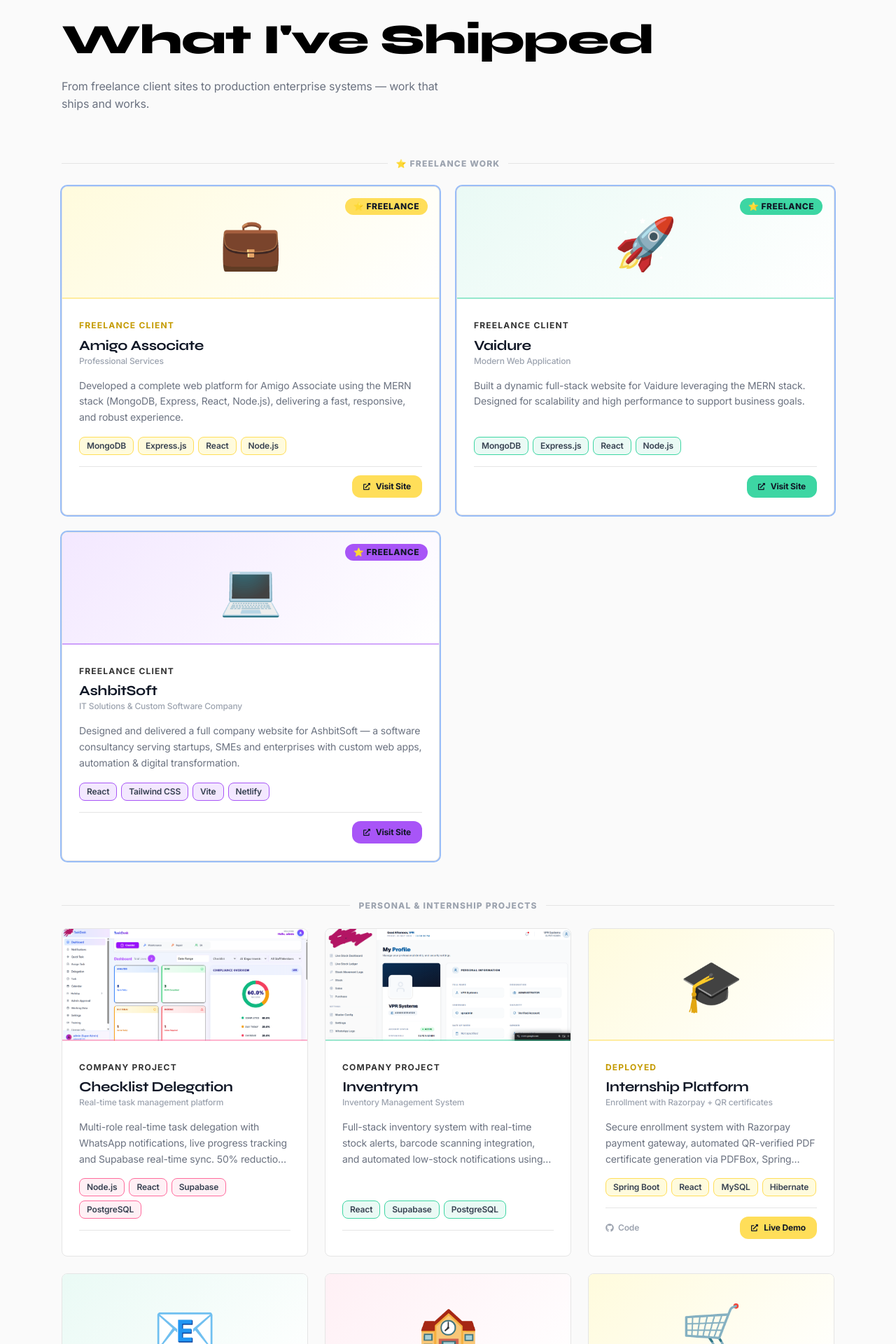
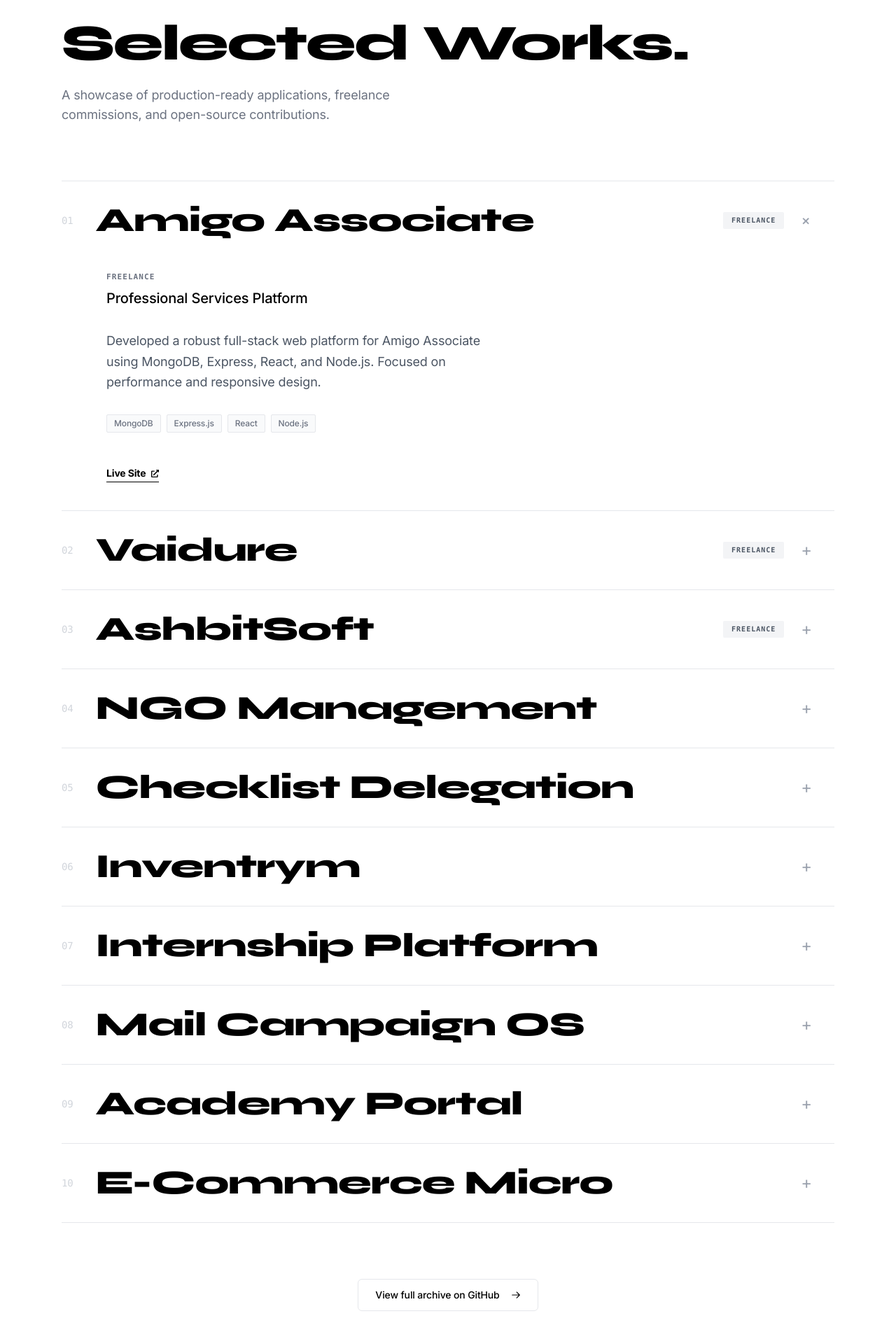
Before and after one commit to ashuuu08/Portfolio1, a React (Vite) app: page / in a window 1280 px wide. Shown: the part 4200-6120 px from the top of the page at 70% size. Built offline with nearby package versions, Linux system fonts and the light colour scheme.

Commit message:
Update Portfolio with accordion layout and NGO project

```diff
--- a/src/components/PortFolio.jsx
+++ b/src/components/PortFolio.jsx
@@ -1,256 +1,217 @@
-import React from "react";
-import { motion } from "framer-motion";
-import { FaGithub, FaExternalLinkAlt, FaReact, FaNodeJs, FaCode, FaServer } from "react-icons/fa";
-import { SiSpringboot, SiPostgresql, SiMysql, SiSupabase, SiTailwindcss, SiVercel } from "react-icons/si";
+import React, { useState } from "react";
+import { motion, AnimatePresence } from "framer-motion";
+import { FaGithub, FaExternalLinkAlt } from "react-icons/fa";
 import { HiOutlineArrowRight } from "react-icons/hi";
 
 import checklistImg from "../assets/checklist.png";
 import inventrymImg from "../assets/inventrym.png";
 
-const into = (i=0) => ({
-  initial:{opacity:0,y:28},
-  whileInView:{opacity:1,y:0},
-  viewport:{once:true},
-  transition:{duration:.65,delay:i*.08,ease:[.16,1,.3,1]},
+const into = (i = 0) => ({
+  initial: { opacity: 0, y: 20 },
+  whileInView: { opacity: 1, y: 0 },
+  viewport: { once: true },
+  transition: { duration: 0.6, delay: i * 0.05, ease: [0.16, 1, 0.3, 1] },
 });
 
-/* ── all projects including 2 freelance ── */
 const projects = [
-  /* ── FREELANCE ── */
   {
-    tag:"Freelance Client",
-    emoji:"💼",
-    title:"Amigo Associate",
-    sub:"Professional Services",
-    desc:"Developed a complete web platform for Amigo Associate using the MERN stack (MongoDB, Express, React, Node.js), delivering a fast, responsive, and robust experience.",
-    tech:["MongoDB","Express.js","React","Node.js"],
-    icons:[<FaReact/>,<FaNodeJs/>],
-    live:"https://www.amigoassociate.com/",
-    accent:"#FFDE59",
-    accentLight:"#FFFBDD",
+    tag: "Freelance",
+    title: "Amigo Associate",
+    sub: "Professional Services Platform",
+    desc: "Developed a robust full-stack web platform for Amigo Associate using MongoDB, Express, React, and Node.js. Focused on performance and responsive design.",
+    tech: ["MongoDB", "Express.js", "React", "Node.js"],
+    live: "https://www.amigoassociate.com/",
     freelance: true,
   },
   {
-    tag:"Freelance Client",
-    emoji:"🚀",
-    title:"Vaidure",
-    sub:"Modern Web Application",
-    desc:"Built a dynamic full-stack website for Vaidure leveraging the MERN stack. Designed for scalability and high performance to support business goals.",
-    tech:["MongoDB","Express.js","React","Node.js"],
-    icons:[<FaReact/>,<FaNodeJs/>],
-    live:"https://www.vaidure.com/",
-    accent:"#3DD6A3",
-    accentLight:"#EAFAF5",
+    tag: "Freelance",
+    title: "Vaidure",
+    sub: "Modern Web Application",
+    desc: "Built a dynamic MERN stack application for Vaidure. Designed for scalability and high performance to support rapid business scaling.",
+    tech: ["MongoDB", "Express.js", "React", "Node.js"],
+    live: "https://www.vaidure.com/",
     freelance: true,
   },
   {
-    tag:"Freelance Client",
-    emoji:"💻",
-    title:"AshbitSoft",
-    sub:"IT Solutions & Custom Software Company",
-    desc:"Designed and delivered a full company website for AshbitSoft — a software consultancy serving startups, SMEs and enterprises with custom web apps, automation & digital transformation.",
-    tech:["React","Tailwind CSS","Vite","Netlify"],
-    icons:[<FaReact/>,<SiTailwindcss/>,<SiVercel/>],
-    live:"https://ashbit.in",
-    accent:"#A855F7",
-    accentLight:"#F3E8FF",
+    tag: "Freelance",
+    title: "AshbitSoft",
+    sub: "IT Solutions Company Site",
+    desc: "Engineered the official website for AshbitSoft consultancy. Built with React and Tailwind for blazing fast load times and clean UI.",
+    tech: ["React", "Tailwind CSS", "Vite", "Netlify"],
+    live: "https://ashbit.in",
     freelance: true,
   },
-  /* ── PERSONAL / INTERNSHIP ── */
   {
-    tag:"Company Project",
-    emoji:"📋",
-    image: checklistImg,
-    title:"Checklist Delegation",
-    sub:"Real-time task management platform",
-    desc:"Multi-role real-time task delegation with WhatsApp notifications, live progress tracking and Supabase real-time sync. 50% reduction in team follow-up time.",
-    tech:["Node.js","React","Supabase","PostgreSQL"],
-    icons:[<FaNodeJs/>,<FaReact/>,<SiSupabase/>,<SiPostgresql/>],
-    accent:"#FF6B9D",
-    accentLight:"#FFF0F5",
+    tag: "Backend API",
+    title: "NGO Management",
+    sub: "Finance & Auth System",
+    desc: "Secure backend architecture for NGO management. Features Spring Security with JWT authentication and an embedded H2 database for robust data handling and API testing via Postman.",
+    tech: ["Java", "Spring Boot", "Spring Security", "JWT", "H2 Database", "Postman"],
+    code: "https://github.com/ashuuu08/ngo_finance.git",
   },
   {
-    tag:"Company Project",
-    emoji:"📦",
-    image: inventrymImg,
-    title:"Inventrym",
-    sub:"Inventory Management System",
-    desc:"Full-stack inventory system with real-time stock alerts, barcode scanning integration, and automated low-stock notifications using Supabase and React.",
-    tech:["React","Supabase","PostgreSQL"],
-    icons:[<FaReact/>,<SiSupabase/>,<SiPostgresql/>],
-    accent:"#3DD6A3",
-    accentLight:"#EAFAF5",
+    tag: "SaaS",
+    image: checklistImg,
+    title: "Checklist Delegation",
+    sub: "Real-time task management",
+    desc: "Real-time task delegation with WhatsApp notifications, live progress tracking and Supabase real-time sync. Reduced team follow-up time by 50%.",
+    tech: ["Node.js", "React", "Supabase", "PostgreSQL"],
   },
   {
-    tag:"Deployed",
-    emoji:"🎓",
-    title:"Internship Platform",
-    sub:"Enrollment with Razorpay + QR certificates",
-    desc:"Secure enrollment system with Razorpay payment gateway, automated QR-verified PDF certificate generation via PDFBox, Spring Security JWT RBAC.",
-    tech:["Spring Boot","React","MySQL","Hibernate"],
-    icons:[<SiSpringboot/>,<FaReact/>,<SiMysql/>],
-    live:"https://internmaker.vercel.app/",
-    code:"https://github.com/ashuuu08/internmaker_backend",
-    accent:"#FFDE59",
-    accentLight:"#FFFBDD",
+    tag: "Enterprise",
+    image: inventrymImg,
+    title: "Inventrym",
+    sub: "Inventory Management System",
+    desc: "Full-stack inventory system with real-time stock alerts, barcode scanning, and automated notifications.",
+    tech: ["React", "Supabase", "PostgreSQL"],
   },
   {
-    tag:"Company Project",
-    emoji:"📧",
-    title:"Mail Campaign OS",
-    sub:"Automated email marketing suite",
-    desc:"10+ template email marketing platform, audience segmentation, open-rate analytics & scheduling. Cut manual campaign effort by 60%.",
-    tech:["Node.js","React","Supabase","PostgreSQL"],
-    icons:[<FaNodeJs/>,<FaReact/>,<SiSupabase/>],
-    accent:"#3DD6A3",
-    accentLight:"#EAFAF5",
+    tag: "Deployed",
+    title: "Internship Platform",
+    sub: "Enrollment & QR certificates",
+    desc: "Secure enrollment system with Razorpay integration and automated QR-verified PDF certificate generation via Spring Boot.",
+    tech: ["Spring Boot", "React", "MySQL", "Hibernate"],
+    live: "https://internmaker.vercel.app/",
+    code: "https://github.com/ashuuu08/internmaker_backend",
   },
   {
-    tag:"Deployed",
-    emoji:"🏫",
-    title:"Academy Portal",
-    sub:"Role-based study material platform",
-    desc:"Secure study material hub with admin/student roles, subject management, file preview and download. Deployed on Vercel.",
-    tech:["React","Node.js","MySQL"],
-    icons:[<FaReact/>,<FaNodeJs/>,<SiMysql/>],
-    live:"https://gharhischool.vercel.app/",
-    code:"https://github.com/ashuuu08/gharhischool",
-    accent:"#FF6B9D",
-    accentLight:"#FFF0F5",
+    tag: "Tool",
+    title: "Mail Campaign OS",
+    sub: "Automated marketing suite",
+    desc: "Email marketing platform with audience segmentation and open-rate analytics. Cut manual campaign effort by 60%.",
+    tech: ["Node.js", "React", "Supabase", "PostgreSQL"],
   },
   {
-    tag:"OSS",
-    emoji:"🛒",
-    title:"E-Commerce Micro",
-    sub:"Microservices shopping platform",
-    desc:"Scalable shopping architecture with microservices, product management, cart, JWT auth, and Razorpay payment integration.",
-    tech:["Spring Boot","React","JWT","Microservices"],
-    icons:[<SiSpringboot/>,<FaReact/>,<SiMysql/>],
-    code:"https://github.com/ashuuu08/shopEase-e-Commerce",
-    accent:"#FFDE59",
-    accentLight:"#FFFBDD",
+    tag: "Deployed",
+    title: "Academy Portal",
+    sub: "Role-based study platform",
+    desc: "Secure hub with admin/student roles, subject management, and file preview. Deployed on Vercel.",
+    tech: ["React", "Node.js", "MySQL"],
+    live: "https://gharhischool.vercel.app/",
+    code: "https://github.com/ashuuu08/gharhischool",
+  },
+  {
+    tag: "OSS",
+    title: "E-Commerce Micro",
+    sub: "Microservices architecture",
+    desc: "Scalable shopping architecture featuring microservices, JWT auth, and Razorpay payment integration.",
+    tech: ["Spring Boot", "React", "Microservices"],
+    code: "https://github.com/ashuuu08/shopEase-e-Commerce",
   },
 ];
 
-const ProjectCard = ({p, i}) => (
-  <motion.article {...into(i*.07)} className={`card card-pop group flex flex-col overflow-hidden relative ${p.freelance?"ring-2":""}`}
-    style={p.freelance?{ringColor:p.accent}:{}}>
+const ProjectAccordion = ({ p, i, isOpen, toggleOpen }) => {
+  return (
+    <motion.div {...into(i * 0.05)} className="border-b border-gray-200">
+      <button
+        onClick={toggleOpen}
+        className="w-full flex flex-col md:flex-row md:items-center justify-between py-8 text-left hover:bg-gray-50 transition-colors px-4 -mx-4 group"
+      >
+        <div className="flex flex-col md:flex-row md:items-center gap-2 md:gap-8 mb-4 md:mb-0">
+          <span className="text-gray-300 font-mono text-sm group-hover:text-black transition-colors">
+            {String(i + 1).padStart(2, '0')}
+          </span>
+          <h3 className="text-3xl md:text-5xl font-black text-black group-hover:text-gray-600 transition-colors" style={{ fontFamily: "var(--font-display)", letterSpacing: "-0.02em" }}>
+            {p.title}
+          </h3>
+        </div>
+        <div className="flex items-center justify-between md:justify-end w-full md:w-auto gap-6">
+           {p.freelance && <span className="px-3 py-1 text-[10px] font-bold uppercase tracking-widest bg-gray-100 text-gray-600 rounded-sm font-mono">Freelance</span>}
+           <span className={`text-2xl font-light transition-transform duration-300 text-gray-400 group-hover:text-black ${isOpen ? "rotate-45" : ""}`}>
+             +
+           </span>
+        </div>
+      </button>
 
-    {/* freelance star stamp */}
-    {p.freelance && (
-      <div className="absolute top-4 right-4 z-20 flex items-center gap-1 px-3 py-1 rounded-full text-xs font-black uppercase"
-        style={{background:p.accent,color:"#111827",letterSpacing:".5px"}}>
-        ⭐ Freelance
-      </div>
-    )}
-
-    {/* visual header */}
-    <div className="relative h-40 flex items-center justify-center text-7xl overflow-hidden"
-      style={{background:`linear-gradient(135deg,${p.accentLight},#fff)`}}>
-      {p.image ? (
-        <img src={p.image} alt={p.title} className="w-full h-full object-cover group-hover:scale-110 transition-transform duration-500" />
-      ) : (
-        <span className="group-hover:scale-110 transition-transform duration-500 inline-block">{p.emoji}</span>
-      )}
-      {/* animated corner accent */}
-      <div className="absolute bottom-0 left-0 w-full h-0.5 opacity-50"
-        style={{background:p.accent}}/>
+      <AnimatePresence>
+        {isOpen && (
+          <motion.div
+            initial={{ height: 0, opacity: 0 }}
+            animate={{ height: "auto", opacity: 1 }}
+            exit={{ height: 0, opacity: 0 }}
+            className="overflow-hidden"
+          >
+            <div className="pb-10 pt-4 md:pl-16 flex flex-col lg:flex-row gap-12">
+              <div className="flex-1 space-y-8">
+                <div>
+                  <p className="text-[11px] font-bold uppercase tracking-widest text-gray-500 font-mono mb-2">{p.tag}</p>
+                  <p className="text-xl font-medium text-black">{p.sub}</p>
                 </div>
 
-    {/* body */}
-    <div className="p-6 flex flex-col flex-grow gap-4">
-      <div>
-        <span className="text-xs font-bold uppercase tracking-widest" style={{color:p.accent==="var(--y)"||p.accent==="#FFDE59"?"#C49A00":p.accent==="#3DD6A3"?"var(--mh)":"var(--ph)"}}>
-          {p.tag}
-        </span>
-        <h3 className="text-xl font-bold text-gray-900 mt-1 group-hover:text-[#0D0D0D] transition-colors leading-tight" style={{fontFamily:"Syne,sans-serif"}}>
-          {p.title}
-        </h3>
-        <p className="text-xs text-gray-400 font-medium mt-0.5">{p.sub}</p>
-      </div>
+                <p className="text-gray-600 leading-relaxed text-lg max-w-xl">{p.desc}</p>
 
-      <p className="text-gray-500 text-sm leading-relaxed line-clamp-3">{p.desc}</p>
-
-      {/* tech stack */}
-      <div className="flex flex-wrap gap-1.5 mt-auto">
-        {p.tech.map((t,j)=>(
-          <span key={j} className="px-2.5 py-1 rounded-lg text-xs font-semibold"
-            style={{background:p.accentLight,color:"#374151",border:`1px solid ${p.accent}`}}>
+                <div className="flex flex-wrap gap-2">
+                  {p.tech.map((t, j) => (
+                    <span key={j} className="text-xs font-medium text-gray-500 bg-gray-50 px-2.5 py-1 rounded-sm border border-gray-200">
                       {t}
                     </span>
                   ))}
                 </div>
 
-      {/* action links */}
-      <div className="flex items-center gap-3 pt-3 border-t" style={{borderColor:"var(--bdr)"}}>
-        {p.code && (
-          <a href={p.code} target="_blank" rel="noopener noreferrer"
-            className="flex items-center gap-1.5 text-xs font-semibold text-gray-400 hover:text-gray-900 transition-colors">
-            <FaGithub/> Code
+                <div className="flex items-center gap-8 pt-4">
+                  {p.live && (
+                    <a href={p.live} target="_blank" rel="noopener noreferrer" className="group inline-flex items-center gap-2 text-sm font-bold text-black border-b border-black hover:text-gray-600 hover:border-gray-600 pb-0.5 transition-colors">
+                      Live Site <FaExternalLinkAlt size={11} className="group-hover:translate-x-0.5 transition-transform" />
                     </a>
                   )}
-        {p.live && (
-          <a href={p.live} target="_blank" rel="noopener noreferrer"
-            className="ml-auto flex items-center gap-2 text-xs font-bold px-4 py-2 rounded-xl transition-all hover:-translate-y-0.5"
-            style={{background:p.accent,color:"#111827"}}>
-            <FaExternalLinkAlt size={10}/>
-            {p.freelance ? "Visit Site" : "Live Demo"}
+                  {p.code && (
+                    <a href={p.code} target="_blank" rel="noopener noreferrer" className="group inline-flex items-center gap-2 text-sm font-bold text-gray-500 hover:text-black transition-colors">
+                      Source Code <FaGithub size={14} className="group-hover:scale-110 transition-transform" />
                     </a>
                   )}
                 </div>
               </div>
-  </motion.article>
+
+              {p.image && (
+                <div className="flex-1">
+                  <div className="w-full aspect-video bg-gray-100 border border-gray-200 rounded-md overflow-hidden shadow-sm">
+                    <img src={p.image} alt={p.title} className="w-full h-full object-cover grayscale hover:grayscale-0 transition-all duration-700" />
+                  </div>
+                </div>
+              )}
+            </div>
+          </motion.div>
+        )}
+      </AnimatePresence>
+    </motion.div>
   );
+};
 
 export default function Portfolio() {
-  const freelance = projects.filter(p=>p.freelance);
-  const personal  = projects.filter(p=>!p.freelance);
+  const [openIndex, setOpenIndex] = useState(0);
+
+  const toggleOpen = (index) => {
+    setOpenIndex(openIndex === index ? -1 : index);
+  };
 
   return (
-    <section id="projects" className="sec-alt">
+    <section id="projects" className="sec bg-white">
       <div className="wrap">
-
-        {/* header */}
-        <motion.div {...into(0)} className="mb-16">
-          <p className="badge"> 🏗️ PORTFOLIO </p>
-          <h2 className="h-lg">
-            What I've <span className="hy">Shipped</span>
+        <motion.div {...into(0)} className="mb-20">
+          <p className="badge">Portfolio</p>
+          <h2 className="text-5xl md:text-6xl lg:text-7xl font-black text-black" style={{ fontFamily: "var(--font-display)", letterSpacing: "-0.03em" }}>
+            Selected Works.
           </h2>
-          <p className="text-gray-500 max-w-xl">
-            From freelance client sites to production enterprise systems — work that ships and works.
+          <p className="text-gray-500 max-w-xl text-lg mt-6">
+            A showcase of production-ready applications, freelance commissions, and open-source contributions.
           </p>
         </motion.div>
 
-        {/* ── FREELANCE HIGHLIGHT ── */}
-        <motion.div {...into(.05)} className="mb-6">
-          <div className="flex items-center gap-3 mb-4">
-            <div className="h-px flex-1" style={{background:"var(--bdr)"}}/>
-            <span className="text-xs font-black uppercase tracking-widest text-gray-400">⭐ Freelance Work</span>
-            <div className="h-px flex-1" style={{background:"var(--bdr)"}}/>
-          </div>
-        </motion.div>
-        <div className="grid md:grid-cols-2 gap-6 mb-14">
-          {freelance.map((p,i)=><ProjectCard key={i} p={p} i={i}/>)}
+        <div className="flex flex-col border-t border-gray-200 mt-12">
+          {projects.map((p, i) => (
+            <ProjectAccordion
+              key={i}
+              p={p}
+              i={i}
+              isOpen={openIndex === i}
+              toggleOpen={() => toggleOpen(i)}
+            />
+          ))}
         </div>
 
-        {/* ── PERSONAL PROJECTS ── */}
-        <motion.div {...into(.05)} className="mb-6">
-          <div className="flex items-center gap-3 mb-4">
-            <div className="h-px flex-1" style={{background:"var(--bdr)"}}/>
-            <span className="text-xs font-black uppercase tracking-widest text-gray-400">Personal & Internship Projects</span>
-            <div className="h-px flex-1" style={{background:"var(--bdr)"}}/>
-          </div>
-        </motion.div>
-        <div className="grid md:grid-cols-2 lg:grid-cols-3 gap-6">
-          {personal.map((p,i)=><ProjectCard key={i} p={p} i={i}/>)}
-        </div>
-
-        {/* github CTA */}
-        <motion.div {...into(.3)} className="text-center mt-14">
-          <a href="https://github.com/ashuuu08" target="_blank" rel="noopener noreferrer"
-            className="btn btn-ghost inline-flex">
-            <FaGithub size={16}/> See All Repositories
-            <HiOutlineArrowRight/>
+        <motion.div {...into(0.2)} className="mt-20 flex justify-center">
+          <a href="https://github.com/ashuuu08" target="_blank" rel="noopener noreferrer" className="btn btn-ghost hover:bg-gray-50 border-gray-200 text-black">
+            View full archive on GitHub <HiOutlineArrowRight className="ml-2" />
           </a>
         </motion.div>
       </div>
```
Lines whose indentation alone changed are shown as unchanged.
